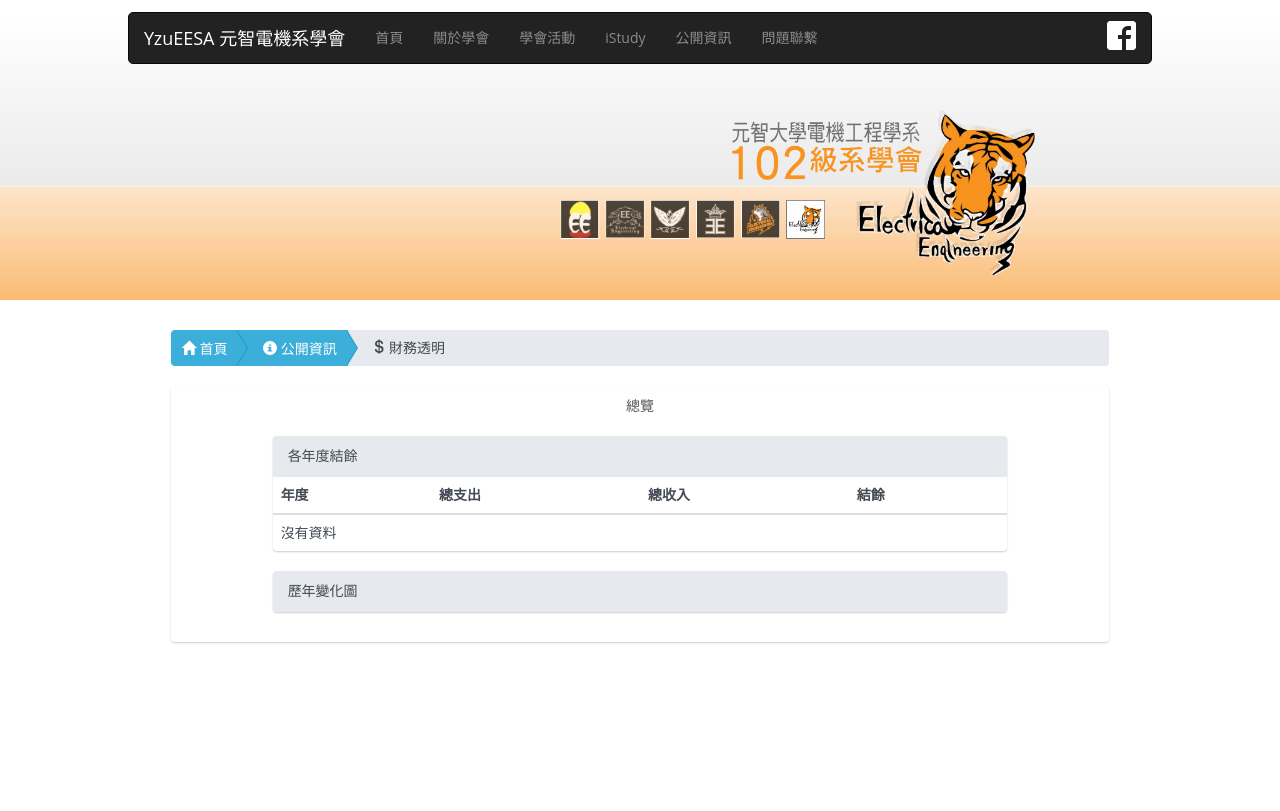
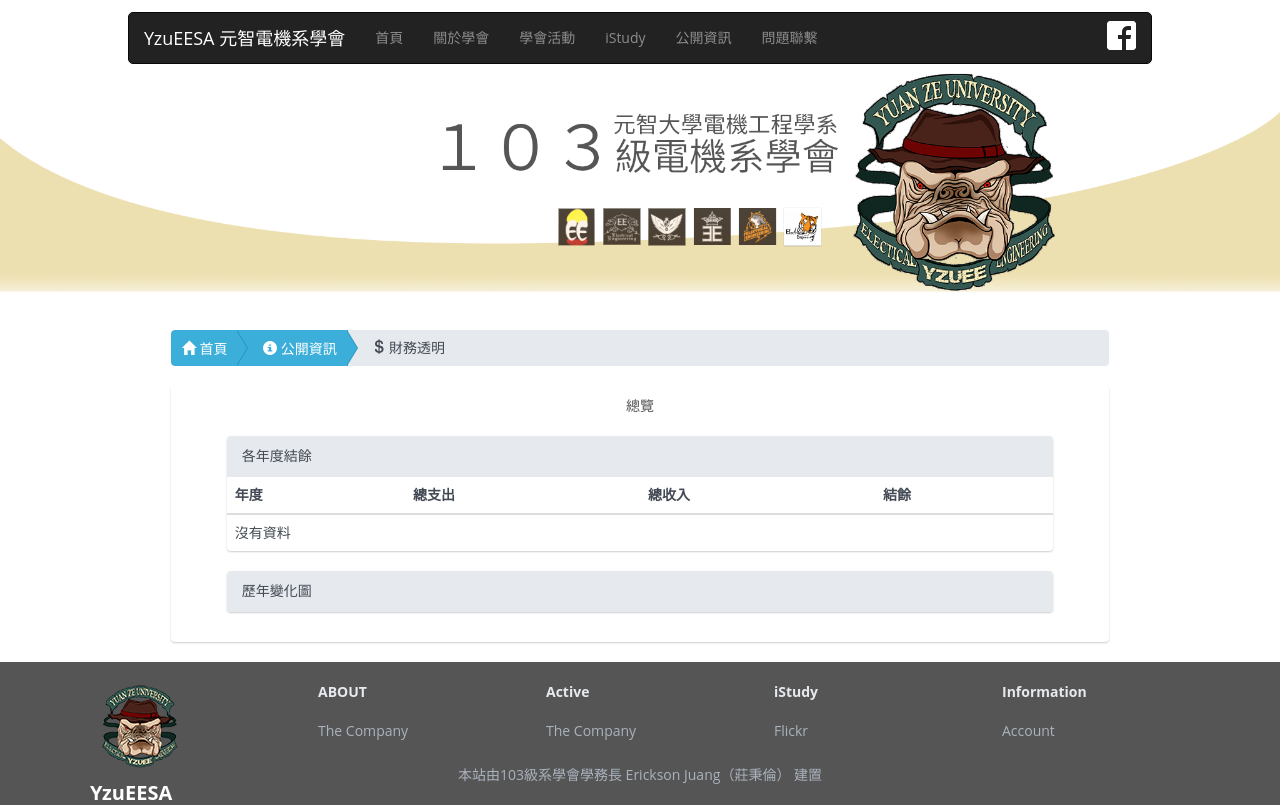
Before and after one commit to bingluen/YzuEESA, a PHP site: page /YzuEESA/Information/Account in a window 1280 px wide. Before the commit the page ends 644 px from the top, so only its background shows below. Run offline with PHP 8.4, Linux system fonts and the light colour scheme; data comes from the database, SQL or seed files in the repository; data that the repository does not hold is empty; a stand-in replaces the project's code that opens the database connection; some libraries are stand-ins or nearby versions.

Commit message:
Update Banner and footer

```diff
--- a/application/controller/about.php
+++ b/application/controller/about.php
@@ -4,7 +4,7 @@ class About extends Controller
     public function index()
     {
         $this->loadView('_templates/header');
-        $this->loadView('page/index');
+        $this->loadView('page/about_page');
         $this->loadView('_templates/footer');
     }
 
--- a/application/views/_templates/footer.php
+++ b/application/views/_templates/footer.php
@@ -1,3 +1,28 @@
 </div>
+<div class="footer">
+              <div class="container">
+                <div class="clearfix">
+                  <div class="footer-logo"><a href="#"><img src="<?=URL?>public/img/103logo-72dpi-100px.png">YzuEESA</a></div>
+                  <dl class="footer-nav">
+                    <dt class="nav-title">ABOUT</dt>
+                    <dd class="nav-item"><a href="#">The Company</a></dd>
+                  </dl>
+                  <dl class="footer-nav">
+                    <dt class="nav-title">Active</dt>
+                    <dd class="nav-item"><a href="#">The Company</a></dd>
+                  </dl>
+                  <dl class="footer-nav">
+                    <dt class="nav-title">iStudy</dt>
+                    <dd class="nav-item"><a href="#">Flickr</a></dd>
+                  </dl>
+                  <dl class="footer-nav">
+                    <dt class="nav-title">Information</dt>
+                    <dd class="nav-item"><a href="#">Account</a></dd>
+
+                  </dl>
+                </div>
+                <div class="footer-copyright text-center">本站由103級系學會學務長 Erickson Juang（莊秉倫） 建置</div>
+              </div>
+            </div>
 </body>
 </html>
--- a/application/views/_templates/header.php
+++ b/application/views/_templates/header.php
@@ -94,7 +94,7 @@
     <!-- Wrapper for slides -->
     <div class="carousel-inner ">
         <div class="item active">
-            <img src="<?php echo URL; ?>public/img/test/banner.png">
+            <img src="<?php echo URL; ?>public/img/banner2.png">
         </div>
     </div>
 </div>
--- a/application/views/information/account.php
+++ b/application/views/information/account.php
@@ -1,6 +1,6 @@
 <style type="text/css">
 .google-visualization-table-table {
-  font-size: 18px !important;
+  font-size: 14px !important;
 }
 </style>
 
@@ -20,7 +20,7 @@
 
       </ul>
       <div id="accountContent" class="tab-content">
-        <div class="tab-pane fade active in" id="Overview" style="width: 80%; margin-left: 10%;">
+        <div class="tab-pane fade active in" id="Overview" style="width: 90%; margin-left: 5%;">
 
           <div class="panel panel-default">
             <div class="panel-heading">各年度結餘</div>
@@ -47,7 +47,7 @@
 
         </div>
 
-        <div class="tab-pane fade" id="yearDetail" style="width: 80%; margin-left: 10%;">
+        <div class="tab-pane fade" id="yearDetail" style="width: 90%; margin-left: 5%;">
 
           <div class="panel panel-default">
             <div class="panel-heading">收入與支出分佈</div>
@@ -120,7 +120,7 @@ function drawTable(data, position) {
   var options = {
     showRowNumber: true,
     fontsize: 18,
-    width: $( '.projectBelance' ).actual( 'innerWidth' )
+    width: $( '.projectIncome' ).actual( 'innerWidth' )
   };
   table.draw(data, options);
 }
@@ -318,13 +318,13 @@ function generateProjectTable(IncomeData, ExpensesData, projectName, projectId)
   str = '';
   str += '<div class="panel panel-default">';
 
-  str += '<div class="panel-heading projectBelance">'+projectName+'</div>';
+  str += '<div class="panel-heading">'+projectName+'</div>';
 
   str += '<div class="row" style="padding:30px  ;  ">';
 
   str += '<div class="col-md-6">';
   str += '<div class="panel panel-default">';
-  str += '<div class="panel-heading">收入表</div>';
+  str += '<div class="panel-heading projectIncome">收入表</div>';
   str += '<span id="projectDetail-'+projectId+'-income"></span>';
   str += '</div>'
   str += '</div>'
--- a/public/css/yzueesa.css
+++ b/public/css/yzueesa.css
@@ -94,6 +94,7 @@ h2
 }
 .footer {
     color: #F8F8F8;
+    background-color: #555555 !important;
     padding: 20px 0 !important;
 }
 .Content-Text
```
Also changed, not shown: application/views/page/about_page.php (+35 -35 lines), public/img/103logo-72dpi-100px.png (added), public/img/banner.png (added), public/img/banner2.png (added), 1 other file.
